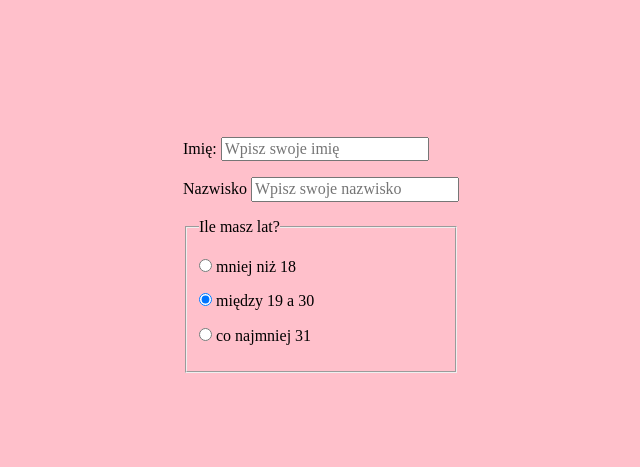
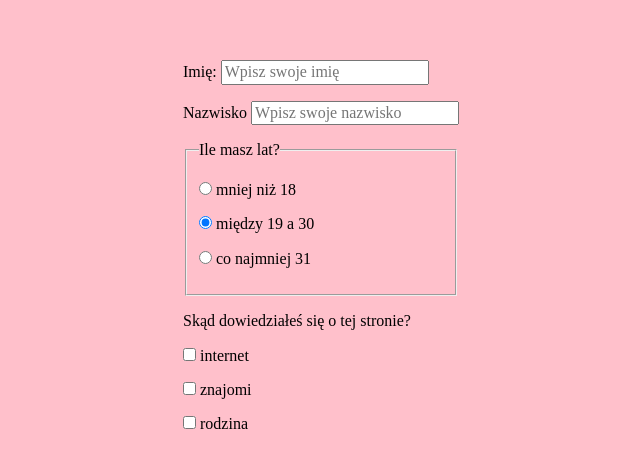
Before and after one commit to kubapiotrowicz/forms-playground, a plain HTML site: page index.html in a window 1280 px wide. Shown: the part 153-620 px from the top of the page, without its empty margins (319-959 px from the left). Drawn offline with Linux system fonts and the light colour scheme.

Commit message:
added checkboxes

```diff
--- a/index.html
+++ b/index.html
@@ -37,6 +37,20 @@
 					<label for="old">co najmniej 31</label>
 				</p>
 			</fieldset>
+
+			<p>Skąd dowiedziałeś się o tej stronie?</p>
+			<p>
+				<input type="checkbox" name="source" id="internet" value="">
+				<label for="internet">internet</label>
+			</p>
+			<p>
+					<input type="checkbox" name="source" id="friend" value="">
+					<label for="friend">znajomi</label>
+				</p>
+				<p>
+						<input type="checkbox" name="source" id="family" value="">
+						<label for="familu">rodzina</label>
+					</p>
 		</form>
 	</main>
 	<script src="main.js"></script>
```
